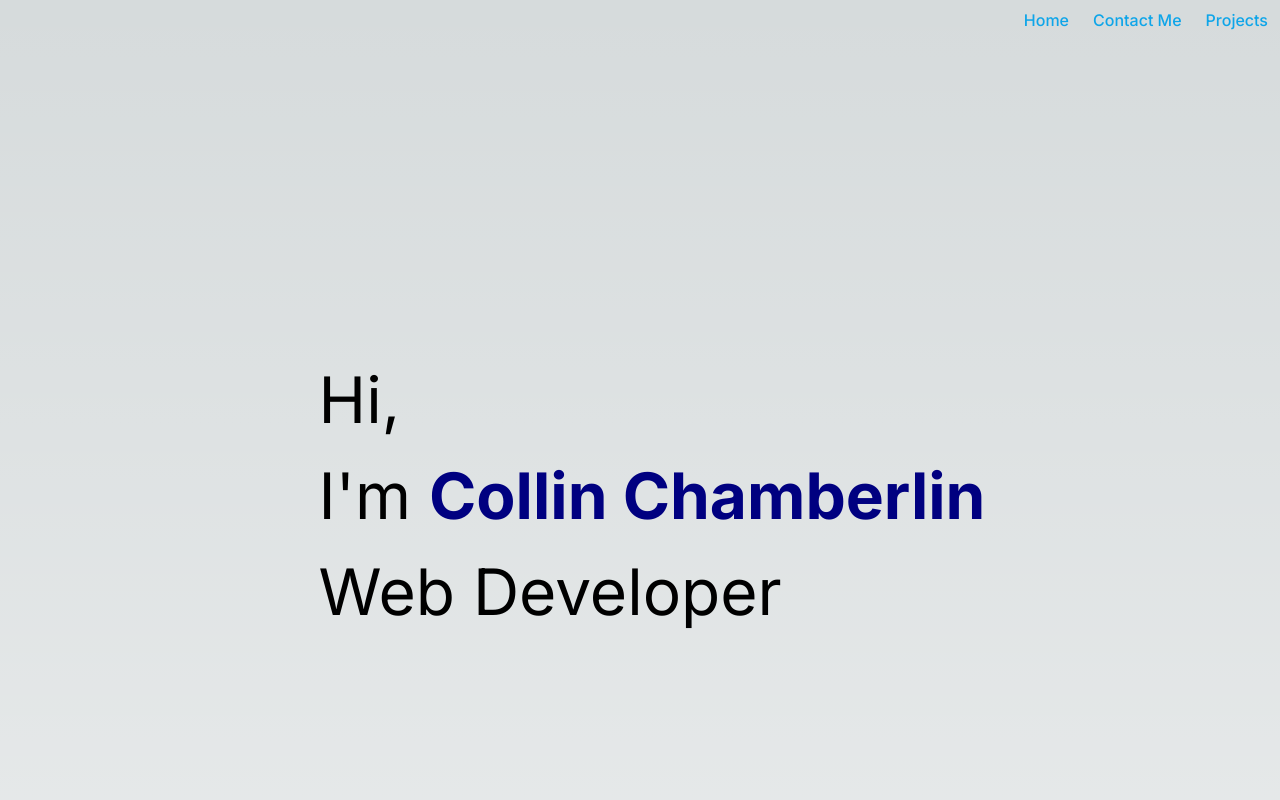
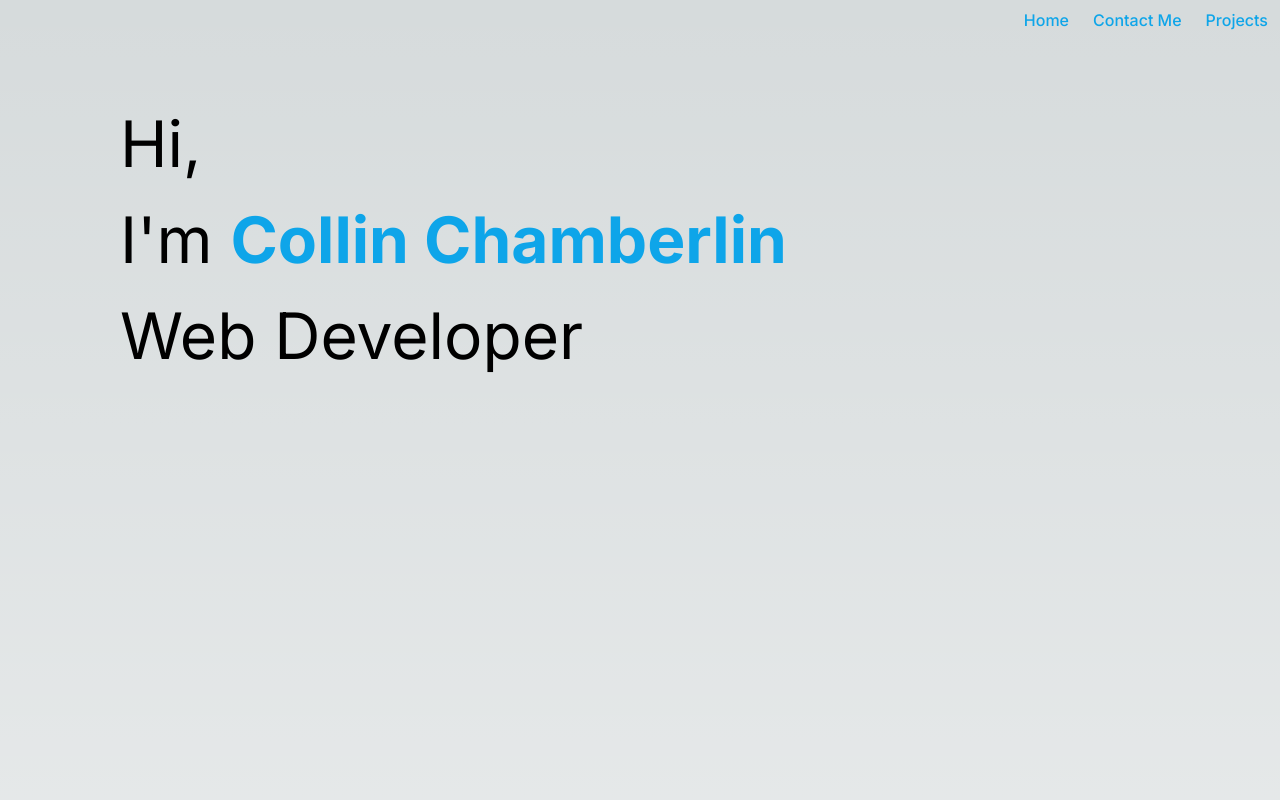
Before and after one commit to CDChamberlin/CDChamberlin.github.io, a Next.js app in the folder cdchamberlin.github.io/: page / in a window 1280 px wide. Shown: the top 800 px of the page. Built offline with nearby package versions, Linux system fonts and the light colour scheme; a web font is replaced by a local one.

Commit message:
Updated positioning and color scheme for header.

```diff
--- a/cdchamberlin.github.io/src/app/globals.css
+++ b/cdchamberlin.github.io/src/app/globals.css
@@ -11,7 +11,7 @@
 @media (prefers-color-scheme: dark) {
     :root {
         --foreground-rgb: 255, 255, 255;
-        --background-start-rgb: 0, 0, 0;
+        --background-start-rgb: 44, 62, 80;
         --background-end-rgb: 0, 0, 0;
     }
 }
--- a/cdchamberlin.github.io/src/app/page.js
+++ b/cdchamberlin.github.io/src/app/page.js
@@ -3,12 +3,12 @@ export default function Home() {
         <main className="flex min-h-screen flex-col items-center justify-between p-24">
             <section
                 id="section-home"
-                className="min-h-lvh flex items-center pl-6"
+                className="min-h-screen flex justify-left items-start min-w-full"
             >
-                <h1 className="text-[4rem]">
+                <h1 className="md:text-[4rem] text-[2rem] md:text-left md:ml-6 text-center w">
                     Hi, <br />
                     I'm{" "}
-                    <strong className="text-navy-blue-950">
+                    <strong className="text-sky-500">
                         Collin Chamberlin
                     </strong>{" "}
                     <br />
```
